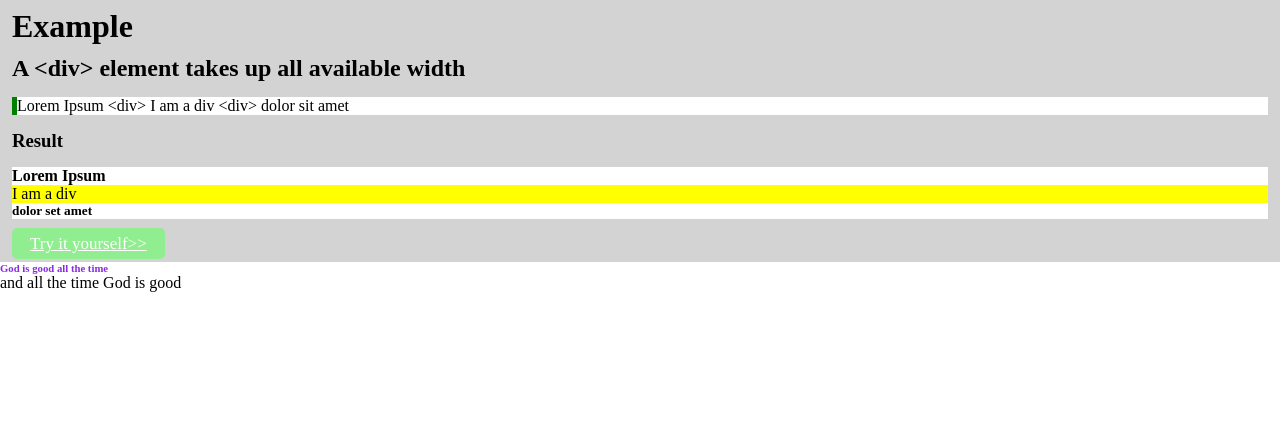
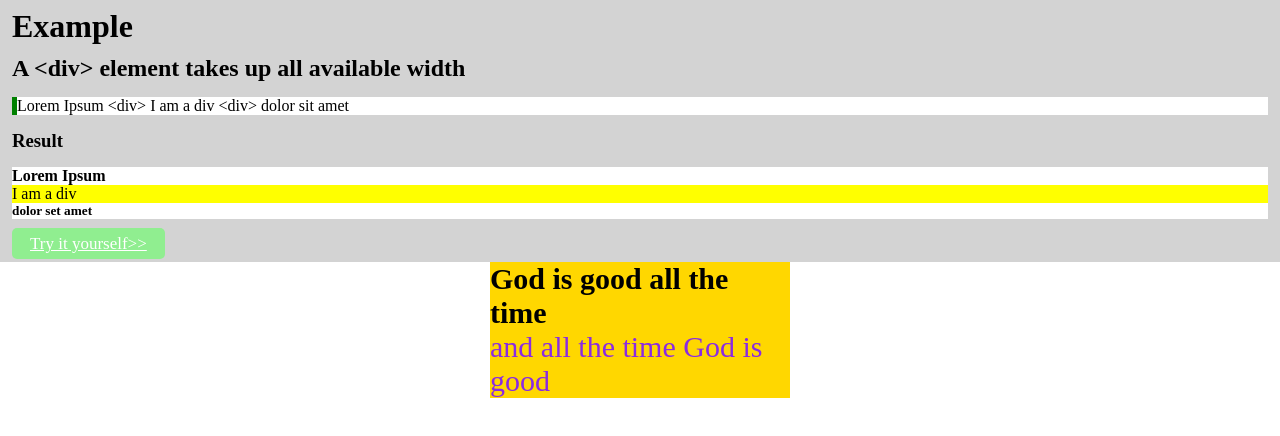
Before and after one commit to MANLIKEKESS/First-Test, a plain HTML site: page ASSIGNMENT.html in a window 1280 px wide. Drawn offline with Linux system fonts and the light colour scheme.

Commit message:
added box4,h16 and intel

```diff
--- a/STYLE.css
+++ b/STYLE.css
@@ -88,3 +88,19 @@ h6 {
     padding: 6px 18px;
     margin-top: 10px;
 }
+
+.box4{
+    background-color: gold;
+    margin: auto;
+    font-size: 10px;
+    width: 300px;
+}
+ .h16{
+    color: black;
+    font-size: 30px;
+ }
+
+ .intel{
+    color: blueviolet;
+    font-size: 30px;
+ }
```
